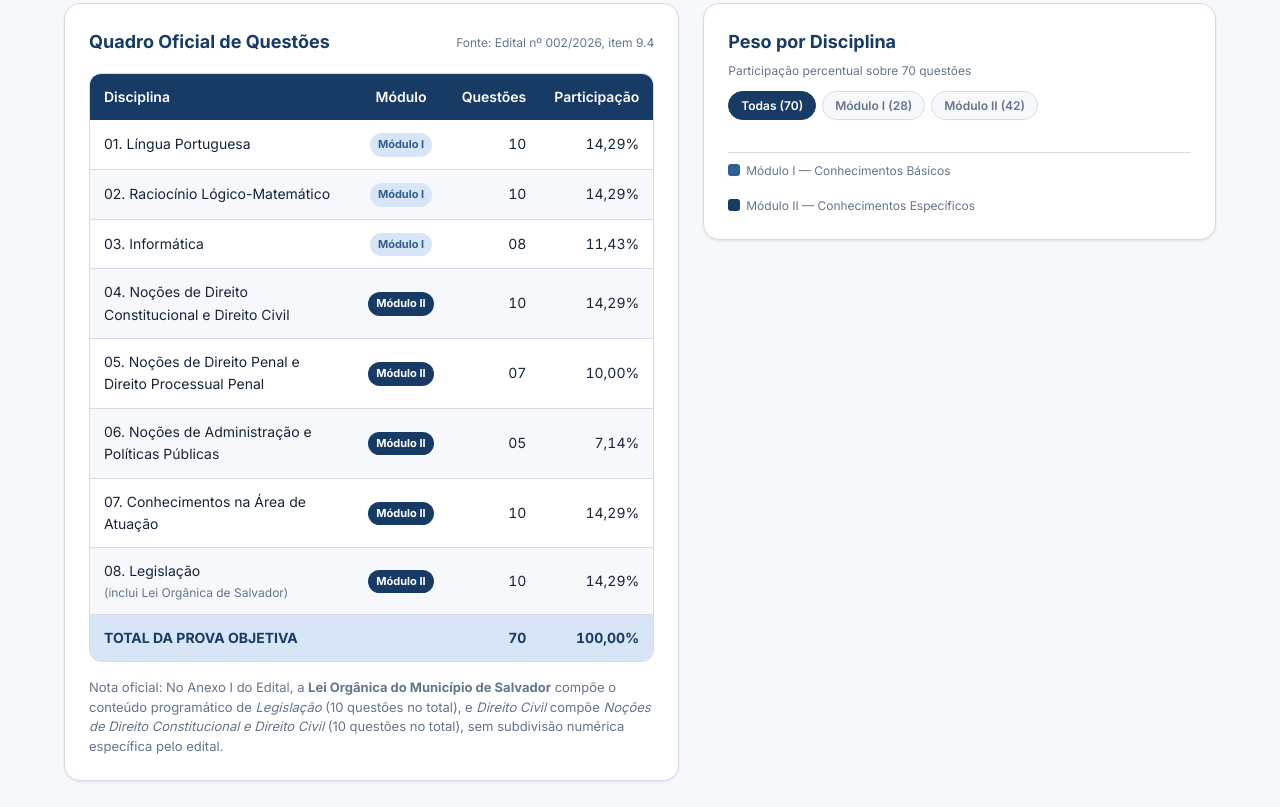
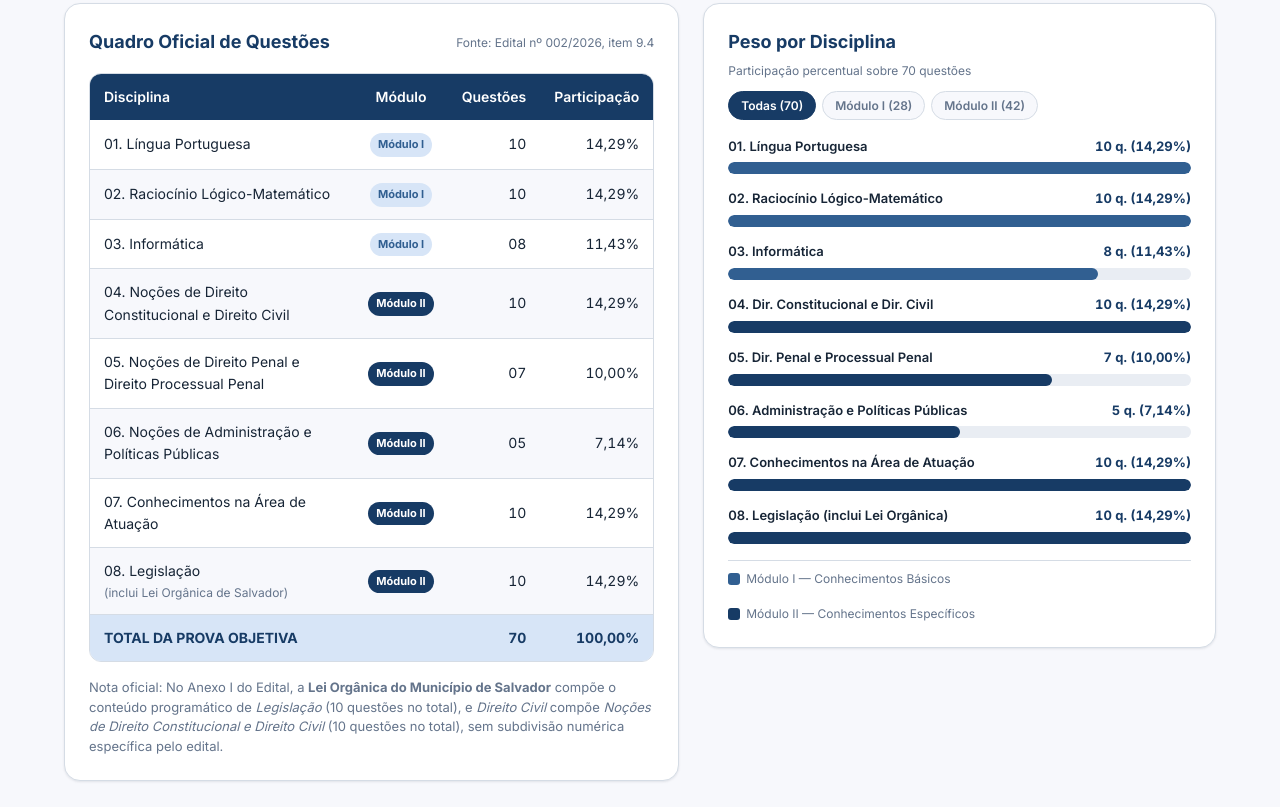
Before and after one commit to leojesusdev/revisao-concurso-gcm, a plain HTML site: page index.html in a window 1280 px wide. Shown: the part 2973-3780 px from the top of the page. Drawn offline with Linux system fonts and the light colour scheme.

Commit message:
update index.html

```diff
--- a/index.html
+++ b/index.html
@@ -1079,6 +1079,6 @@
     <button type="button" class="snackbar-close" id="snackbar-close" aria-label="Fechar aviso">Entendi</button>
   </div>
 
-  <script src="script/script.js"></script>
+  <script src="js/script.js"></script>
 </body>
 </html>
```
